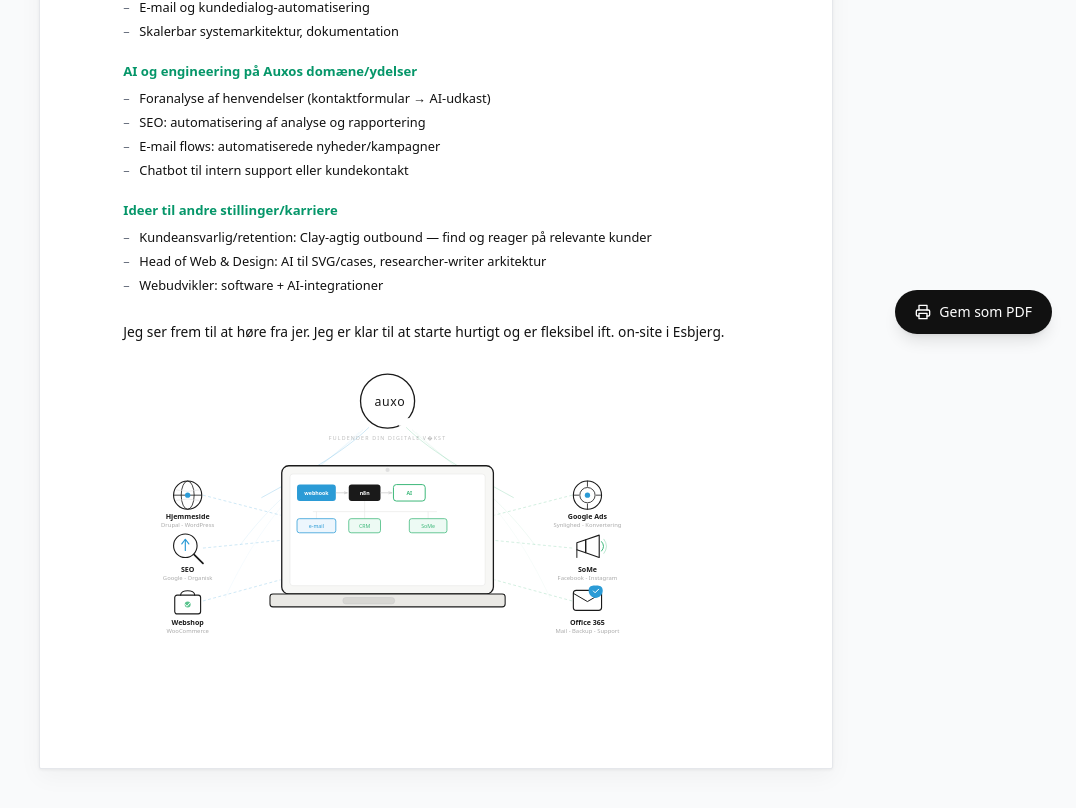
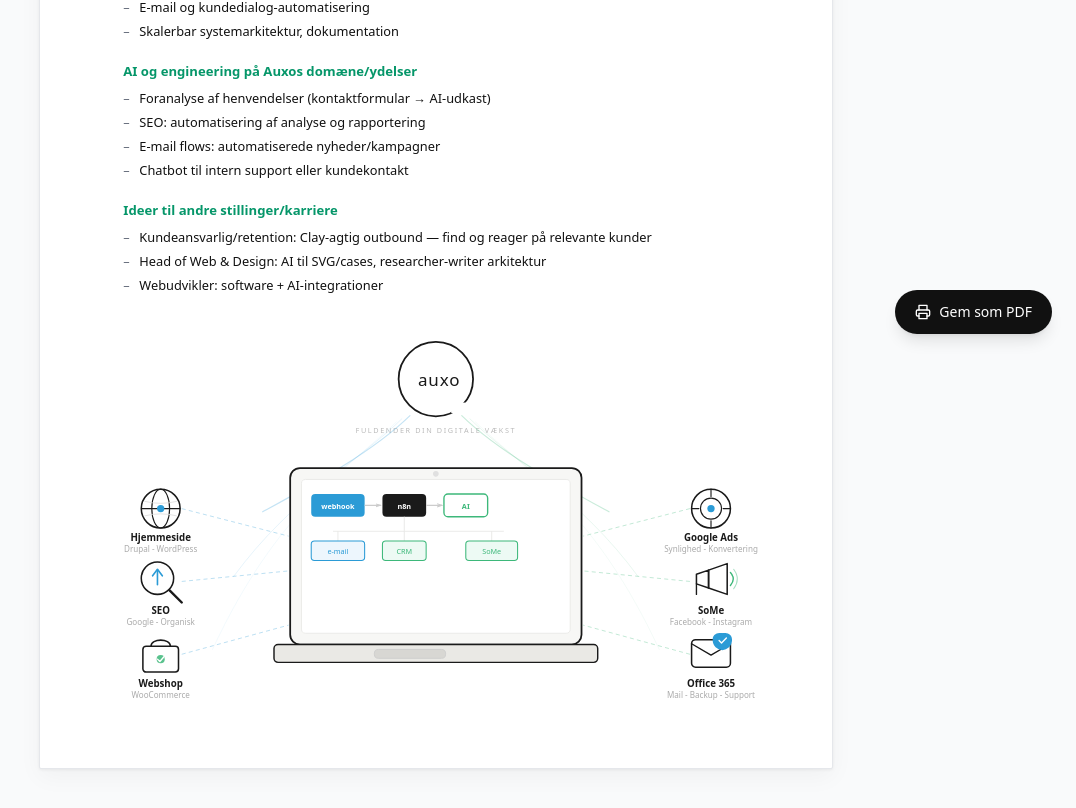
Before and after one commit to HenrikFB/portfolio, a Next.js app in the folder job-app/: page /letter/auxo-ai-automation in a window 1280 px wide. Shown: the part 442-1250 px from the top of the page, without its empty margins (204-1280 px from the left). Built offline with nearby package versions, Linux system fonts and the light colour scheme.

Commit message:
Clear closing message in config; update auxo-ai.svg for correct character encoding; adjust LetterPage component layout for improved spacing and illustration handling.

```diff
--- a/job-app/applications/auxo-ai-automation/config.ts
+++ b/job-app/applications/auxo-ai-automation/config.ts
@@ -52,8 +52,7 @@
         ],
       },
     ],
-    closing:
-      "Jeg ser frem til at høre fra jer. Jeg er klar til at starte hurtigt og er fleksibel ift. on-site i Esbjerg.",
+    closing: "",
     illustration: "/illustrations/auxo-ai.svg",
   },
 };
--- a/job-app/src/components/letter/LetterPage.tsx
+++ b/job-app/src/components/letter/LetterPage.tsx
@@ -13,7 +13,7 @@
     !hasSections && coverLetter.projectProposals;
 
   return (
-    <div className="page px-[22mm] pt-[18mm] pb-[16mm] flex flex-col">
+    <div className="page px-[22mm] pt-[18mm] pb-[6mm] flex flex-col">
       {/* Content only — no header/footer, starts with greeting */}
       <div className="space-y-3.5 text-[0.86rem] leading-[1.7]">
         <p>{coverLetter.greeting}</p>
@@ -44,7 +44,7 @@
 
       {/* Sections */}
       {hasSections && (
-        <div className="space-y-5 mb-6">
+        <div className="space-y-5 mb-2">
           {coverLetter.sections!.map((section, i) => (
             <div key={i}>
               <h3
@@ -81,24 +81,24 @@
       )}
 
       {/* Closing */}
+      {coverLetter.closing && (
         <p className="text-[0.86rem] leading-[1.7]">{coverLetter.closing}</p>
+      )}
 
-      {/* Illustration — right after closing (inline SVG for reliable render/print) */}
+      {/* Illustration — extends to page edges, sits directly below text */}
       {(illustrationSvg || coverLetter.illustration) && (
-        <div className="mt-6 w-full max-w-[140mm]" style={{ maxWidth: "140mm" }}>
+        <div className="mt-3 -mx-[22mm] w-[calc(100%+44mm)] max-w-[210mm] [&_svg]:scale-[0.92] [&_svg]:origin-top-center">
+          <div className="w-full [&_svg]:w-full [&_svg]:h-auto [&_svg]:block">
             {illustrationSvg ? (
-            <div
-              className="[&_svg]:w-full [&_svg]:h-auto [&_svg]:block"
-              dangerouslySetInnerHTML={{ __html: illustrationSvg }}
-            />
+              <div dangerouslySetInnerHTML={{ __html: illustrationSvg }} />
             ) : (
               <img
                 src={coverLetter.illustration!}
                 alt=""
                 className="w-full h-auto block"
-              style={{ maxWidth: "140mm" }}
               />
             )}
+          </div>
         </div>
       )}
     </div>
```
Also changed, not shown: job-app/public/illustrations/auxo-ai.svg. Lines whose indentation alone changed are shown as unchanged.
